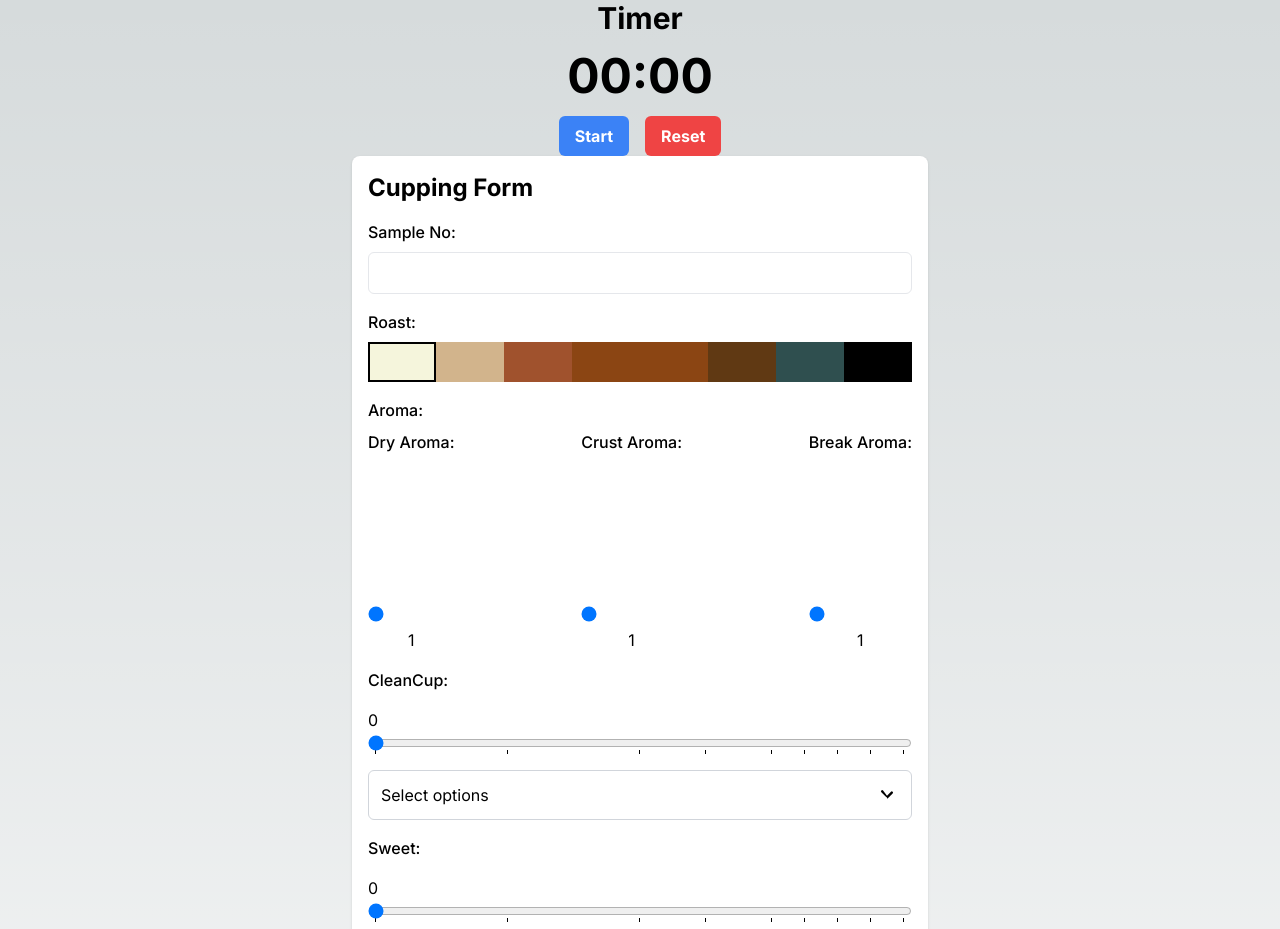
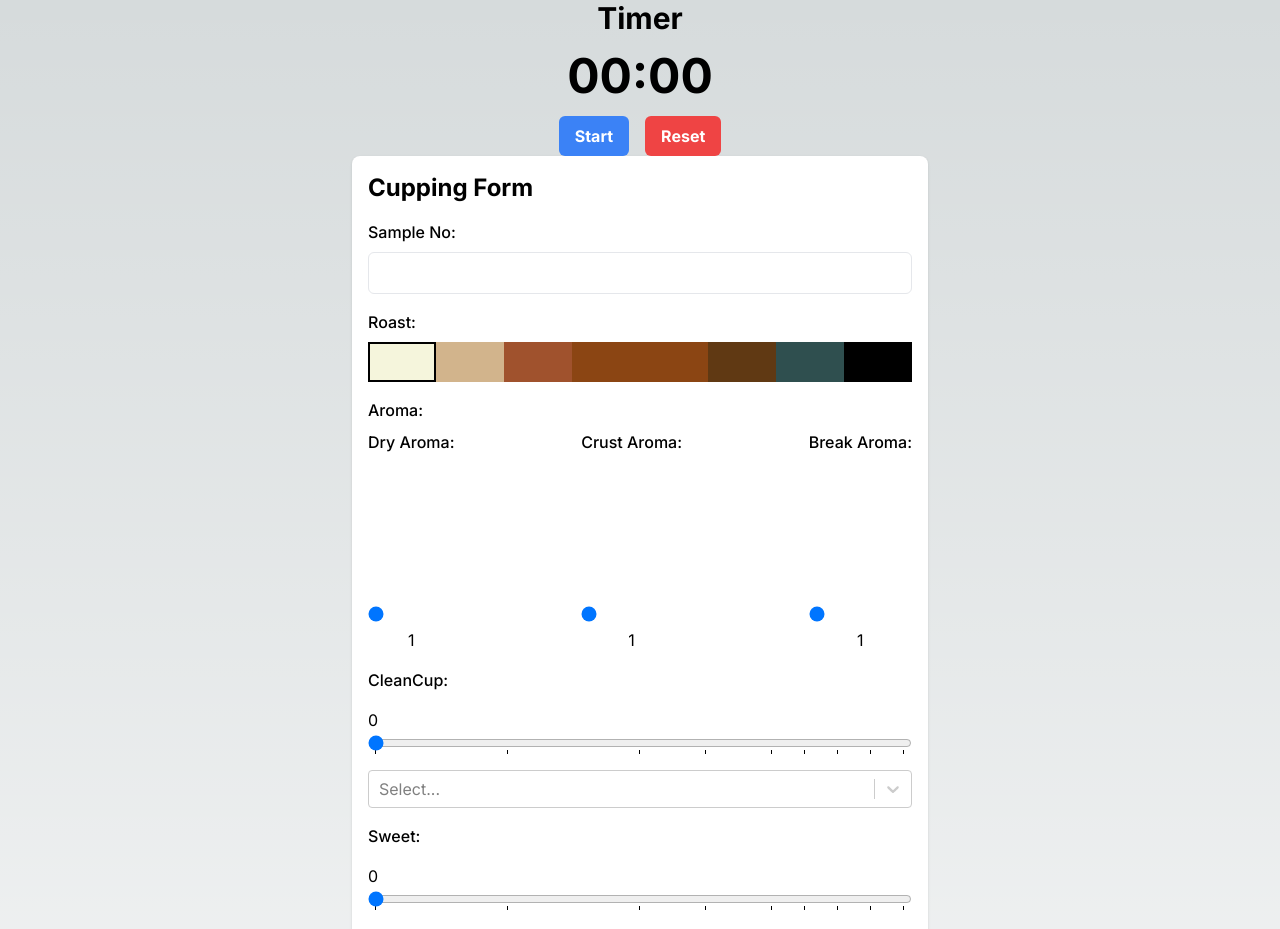
Before and after one commit to KouheiOkazaki/coppi, a Next.js app: page /ja/cupping in a window 1280 px wide. Shown: the top 929 px of the page. Built offline with nearby package versions, Linux system fonts and the light colour scheme.

Commit message:
add profile selector using react-select

```diff
--- a/package.json
+++ b/package.json
@@ -30,7 +30,8 @@
     "next-auth": "^4.24.7",
     "react": "^18.2.0",
     "react-dom": "^18.2.0",
-    "react-hook-form": "^7.51.2"
+    "react-hook-form": "^7.51.2",
+    "react-select": "^5.8.0"
   },
   "devDependencies": {
     "@chromatic-com/storybook": "^1.2.25",
--- a/src/commons/const/const.ts
+++ b/src/commons/const/const.ts
@@ -10,3 +10,28 @@ export const roastOptions = [
 	{ level: 'フレンチロースト', color: '#2F4F4F' }, // アグトロン値: 31≦ and ≦ 40
 	{ level: 'イタリアンロースト', color: '#000000' }, // アグトロン値: ≦30
 ]
+
+export const cleanCupProfileOptions = [
+	{ value: 'Clean', label: 'Clean' },
+	{ value: 'Clear', label: 'Clear' },
+	{ value: 'Super Clean', label: 'Super Clean' },
+	{ value: 'Transparent', label: 'Transparent' },
+	{ value: 'Refine', label: 'Refine' },
+	{ value: 'Definition', label: 'Definition' },
+	{ value: 'Unclean', label: 'Unclean' },
+	{ value: 'Rough', label: 'Rough' },
+	{ value: 'Dusty', label: 'Dusty' },
+	{ value: 'Dirty', label: 'Dirty' },
+	{ value: 'Faded', label: 'Faded' },
+	{ value: 'Woody', label: 'Woody' },
+	{ value: 'Verde', label: 'Verde' },
+	{ value: 'Grassy', label: 'Grassy' },
+	{ value: 'Strawy', label: 'Strawy' },
+	{ value: 'Astringent', label: 'Astringent' },
+	{ value: 'Ashy', label: 'Ashy' },
+	{ value: 'Moldy', label: 'Moldy' },
+	{ value: 'Phenol', label: 'Phenol' },
+	{ value: 'Earthy', label: 'Earthy' },
+	{ value: 'Baggy', label: 'Baggy' },
+	{ value: 'Fermented', label: 'Fermented' },
+];
--- a/src/commons/types/type.ts
+++ b/src/commons/types/type.ts
@@ -19,7 +19,7 @@ export type CoeFormData = {
 	breakAroma: number
 	// defects: number
 	cleanCup: number
-	// cleanCupSelector: string[]
+	cleanCupProfiles: string[]
 	sweet: number
 	acidity: number
 	mouthfeel: number
--- a/src/components/cupping/cupProfile/CupProfile.tsx
+++ /dev/null
@@ -1,90 +0,0 @@
-import React, { useState } from 'react';
-
-export default function MultiSelector() {
-	const [selectedOptions, setSelectedOptions] = useState<string[]>([])
-	const [isOpen, setIsOpen] = useState<boolean>(false)
-
-	const options: string[] = [
-		'Clean',
-		'Clear',
-		'Super Clean',
-		'Transparent',
-		'Refine',
-		'Definition',
-		'Unclean',
-		'Rough',
-		'Dusty',
-		'Dirty',
-		'Faded',
-		'Woody',
-		'Verde',
-		'Grassy',
-		'Strawy',
-		'Astringent',
-		'Ashy',
-		'Moldy',
-		'Phenol',
-		'Earthy',
-		'Baggy',
-		'Fermented',
-	]
-
-	const toggleOption = (option: string) => {
-		if (selectedOptions.includes(option)) {
-			setSelectedOptions(
-				selectedOptions.filter((item) => item !== option),
-			)
-		} else {
-			setSelectedOptions([...selectedOptions, option])
-		}
-	}
-
-	const toggleMenu = () => {
-		setIsOpen(!isOpen)
-	}
-
-	return (
-		<div className="relative">
-			<div
-				className="p-3 border border-gray-300 rounded-md flex items-center justify-between cursor-pointer"
-				onClick={toggleMenu}
-			>
-				<span className="flex-grow">
-					{selectedOptions.length === 0
-						? 'Select options'
-						: selectedOptions.join(', ')}
-				</span>
-				<svg
-					xmlns="http://www.w3.org/2000/svg"
-					className={`h-6 w-6 transition-transform transform ${isOpen ? 'rotate-180' : ''}`}
-					viewBox="0 0 20 20"
-					fill="currentColor"
-					aria-hidden="true"
-				>
-					<path
-						fillRule="evenodd"
-						d="M10 12a1 1 0 01-.707-.293l-4-4a1 1 0 111.414-1.414L10 10.586l3.293-3.293a1 1 0 111.414 1.414l-4 4a1 1 0 01-.707.293z"
-						clipRule="evenodd"
-					/>
-				</svg>
-			</div>
-			{isOpen && (
-				<div className="absolute top-full left-0 z-10 mt-2 w-full max-h-60 overflow-y-auto bg-white border border-gray-300 rounded-md shadow-md">
-					{options.map((option) => (
-						<div
-							key={option}
-							className={`px-4 py-2 cursor-pointer hover:bg-gray-100 ${
-								selectedOptions.includes(option)
-									? 'bg-gray-100'
-									: ''
-							}`}
-							onClick={() => toggleOption(option)}
-						>
-							{option}
-						</div>
-					))}
-				</div>
-			)}
-		</div>
-	)
-}
--- a/src/components/cupping/cuppingForm/CoeCuppingForm.tsx
+++ b/src/components/cupping/cuppingForm/CoeCuppingForm.tsx
@@ -1,18 +1,23 @@
 import React, { useState } from 'react'
 import TabNavigation from '@/src/components/common/navigation/Navigation'
-import { useForm } from 'react-hook-form'
+import { Controller, useForm } from 'react-hook-form'
 import { CoeFormData } from '@/src/commons/types/type'
 import { postFormAction } from './actions'
-import { roastOptions } from '@/src/commons/const/const'
+import { cleanCupProfileOptions, roastOptions } from '@/src/commons/const/const'
 import Timer from '../../timer/Timer'
 import SensorySelector from '../sensorySelector/SensorySelector'
-import CupProfile from '../cupProfile/CupProfile'
+import Select from 'react-select'
 
 export default function CoeCuppingForm() {
 	const {
 		register,
+		control,
 		formState: { errors },
-	} = useForm<CoeFormData>()
+	} = useForm<CoeFormData>({
+		defaultValues: {
+			cleanCupProfiles: [''],
+		},
+	})
 
 	const [selectedRoastIndex, setSelectedRoastIndex] = useState<number>(0)
 	const [dryAromaValue, setDryAromaValue] = useState<number>(1)
@@ -147,7 +152,25 @@ export default function CoeCuppingForm() {
 				</div>
 				<label className="block mb-2 font-medium">CleanCup:</label>
 				<SensorySelector id="cleanCup" register={register} />
-				<CupProfile />
+				<div>
+					<Controller
+						name="cleanCupProfiles"
+						control={control}
+						render={({ field }) => (
+							<Select
+								options={cleanCupProfileOptions}
+								value={cleanCupProfileOptions.filter((x) =>
+									field.value.includes(x.value),
+								)}
+								onChange={(newValue) => {
+									field.onChange(newValue.map((x) => x.value))
+								}}
+								isMulti
+							/>
+						)}
+					/>
+				</div>
+
 				<label className="block mb-2 font-medium">Sweet:</label>
 				<SensorySelector id="sweet" register={register} />
 				<label className="block mb-2 font-medium">Acidity:</label>
```
Also changed, not shown: 1 other file (tests, documents, lock files or other folders).
